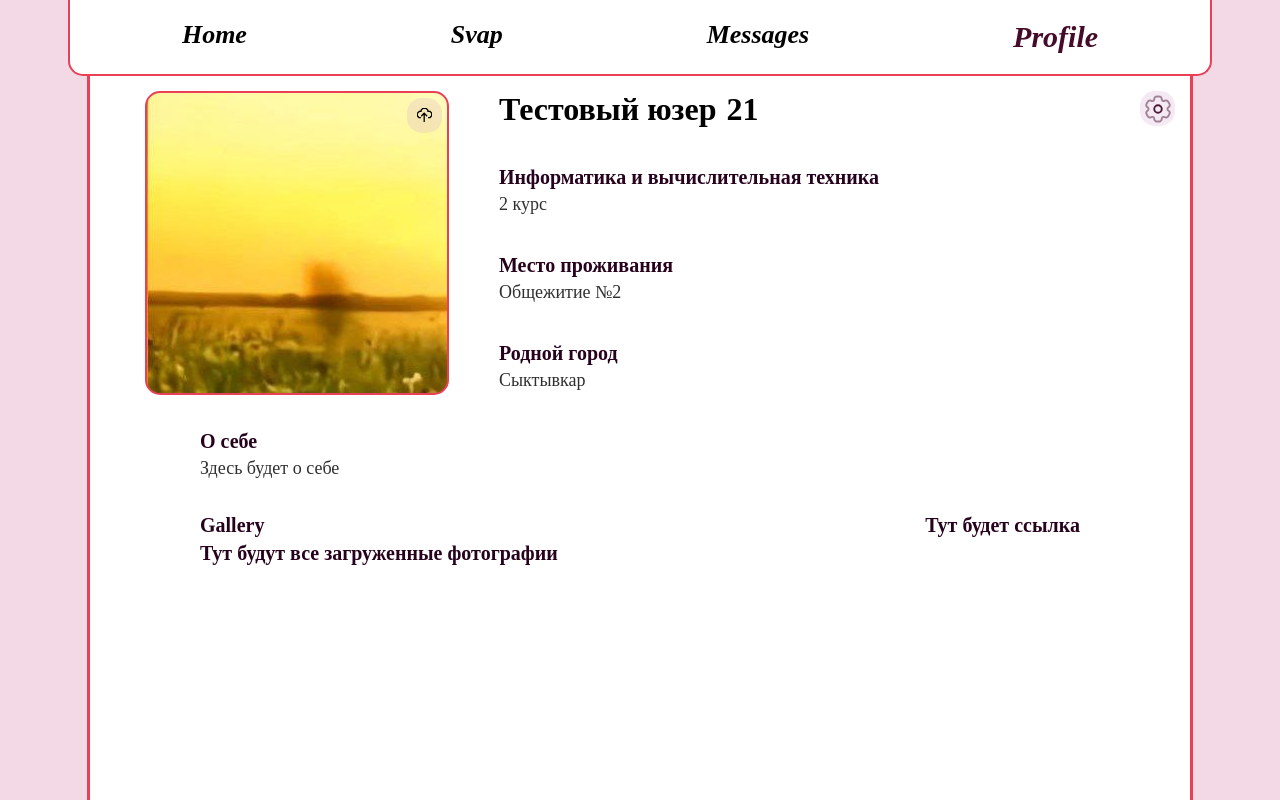
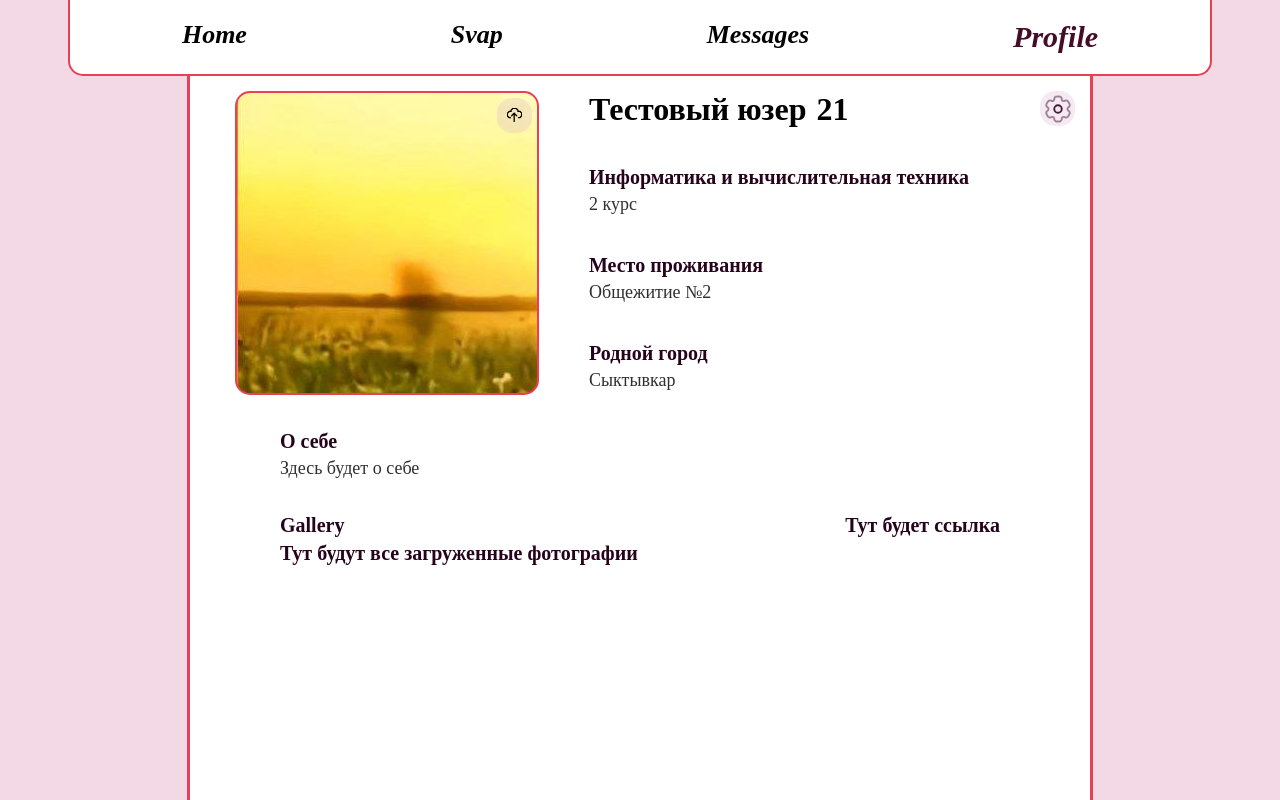
Before and after one commit to simsimsa/guap_match, a React (Vite) app in the folder guapMatch/: page /Profile in a window 1280 px wide. Shown: the top 800 px of the page. Built offline with nearby package versions, Linux system fonts and the light colour scheme.

Commit message:
fix width

```diff
--- a/guapMatch/src/pages/Profile/User.module.css
+++ b/guapMatch/src/pages/Profile/User.module.css
@@ -96,7 +96,7 @@
     flex-direction: column;
     gap: 5px;
     font-size: 20px;
-    font-weight: 700;
+    font-weight: 600;
     color: rgb(39, 2, 29);
 }
 
@@ -114,7 +114,7 @@
     flex-direction: column;
     gap: 5px;
     font-size: 20px;
-    font-weight: 700;
+    font-weight: 600;
     color: rgb(39, 2, 29);
 }
 
--- a/guapMatch/src/pages/layout/layout.module.css
+++ b/guapMatch/src/pages/layout/layout.module.css
@@ -6,7 +6,7 @@
 }
 
 .outlet{
-    width: 100%;
+    width: 900px;
 }
 
 .layout{
```
